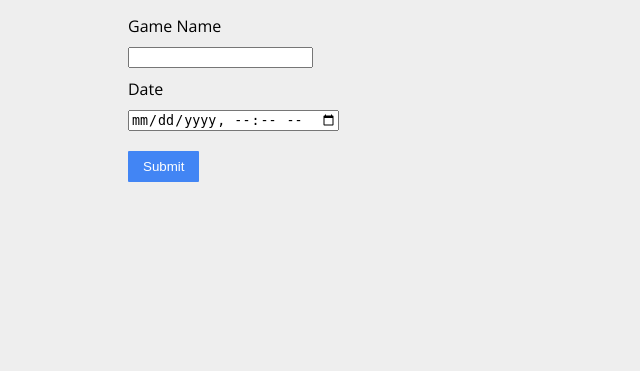
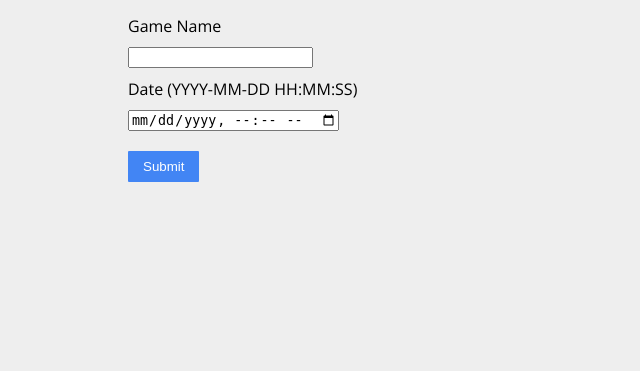
Before and after one commit to ConnorWhite/PickupGame, a PHP site: page /addgame.php in a window 1280 px wide. Shown: the part 49-420 px from the top of the page, without its empty margins (0-640 px from the left). Run offline with PHP 8.4, Linux system fonts and the light colour scheme.

Commit message:
Date format

```diff
--- a/addgame.php
+++ b/addgame.php
@@ -6,6 +6,8 @@
     header('Location: court.php?courtID='.$_GET["courtID"]);
   }
   function display() {
+    echo $_POST["datetime"];
+    echo $_POST["datetime-local"];
     addGame($_POST["name"], $_POST["datetime"], $_GET["courtID"]);
   }
 
@@ -17,7 +19,7 @@
     <form id="addGameForm" method="post" action="">
       <p>Game Name</p>
       <input type="text" name="name"/><br>
-      <p>Date</p>
+      <p>Date (YYYY-MM-DD HH:MM:SS)</p>
       <input type="datetime-local" name="datetime"/><br>
       <input type="submit" name="submit" value="Submit"/>
     </form>
```
